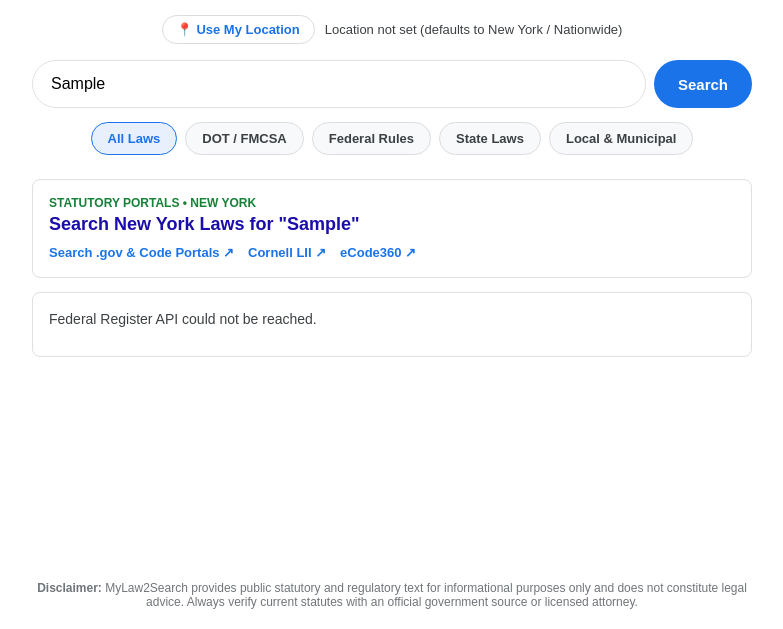
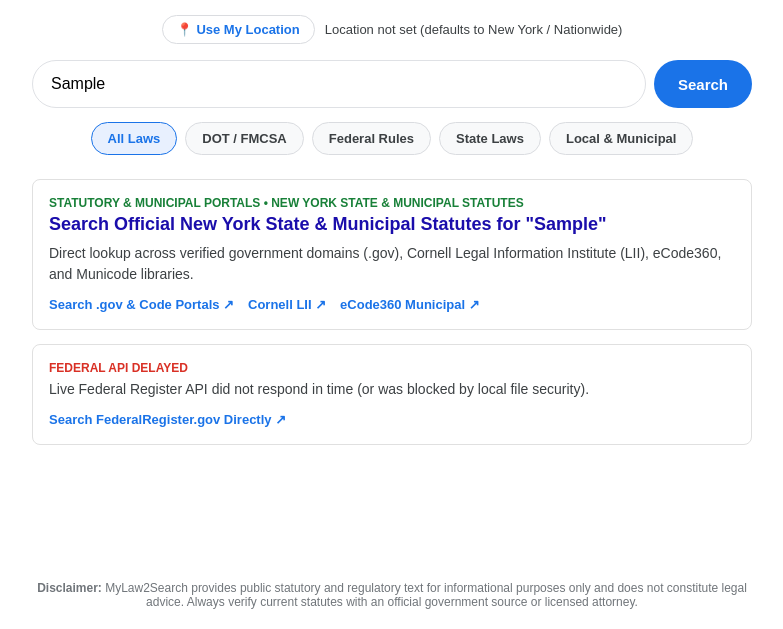
Before and after one commit to DuckieQuack/MyLaw2Search, a plain HTML site: page index.html in a window 1280 px wide. Both pictures are taken after typing "Sample" into the empty fields and a click on the button "Search". Shown: the part 171-800 px from the top of the page, without its empty margins (248-1031 px from the left). Drawn offline with Linux system fonts and the light colour scheme.

Commit message:
Refactor index.html for improved structure and clarity

```diff
--- a/index.html
+++ b/index.html
@@ -152,61 +152,97 @@
       if (isSearching) return;
       const query = document.getElementById('searchInput').value.trim();
       const resultsDiv = document.getElementById('results');
+      const searchBtn = document.getElementById('searchBtn');
       if (!query) return;
 
       isSearching = true;
+      searchBtn.disabled = true;
+
       const billsBox = document.getElementById('recentBillsBox');
       if (billsBox) billsBox.style.display = 'none';
-      resultsDiv.innerHTML = '<p style="color:#5f6368;">Searching...</p>';
 
       const stateName = userState || 'New York';
       const cityName = userCity || '';
-      let htmlOut = '';
+      let instantHtml = '';
 
+      // 1. Render State & Local cards IMMEDIATELY (never waits on network)
       if (currentFilter === 'all' || currentFilter === 'state' || currentFilter === 'local') {
-        const scope = (currentFilter === 'local' && cityName) ? (cityName + ', ' + stateName) : stateName;
+        const scope = (currentFilter === 'local' && cityName)
+          ? (cityName + ', ' + stateName + ' Municipal Code')
+          : (stateName + ' State & Municipal Statutes');
+
         const govQ = (currentFilter === 'local' && cityName ? cityName + ' ' : '') +
           stateName + ' statute OR code "' + query + '" (site:.gov OR site:municode.com OR site:ecode360.com OR site:law.cornell.edu)';
-        htmlOut +=
+        const googleSearchUrl = 'https://google.com' + encodeURIComponent(govQ);
+        const cornellUrl = 'https://cornell.edu' + encodeURIComponent(stateName + ' ' + query);
+        const ecodeUrl = 'https://ecode360.com' + encodeURIComponent((cityName ? cityName + ' ' : '') + query);
+
+        instantHtml +=
           '<div class="card">' +
-            '<div class="card-meta">STATUTORY PORTALS • ' + escapeHTML(scope.toUpperCase()) + '</div>' +
-            '<div class="card-title">Search ' + escapeHTML(scope) + ' Laws for "' + escapeHTML(query) + '"</div>' +
-            '<a href="https://google.com' + encodeURIComponent(govQ) + '" target="_blank" rel="noopener">Search .gov & Code Portals ↗</a>' +
-            '<a href="https://cornell.edu' + encodeURIComponent(stateName + ' ' + query) + '" target="_blank" rel="noopener">Cornell LII ↗</a>' +
-            '<a href="https://ecode360.com' + encodeURIComponent((cityName ? cityName + ' ' : '') + query) + '" target="_blank" rel="noopener">eCode360 ↗</a>' +
+            '<div class="card-meta">STATUTORY & MUNICIPAL PORTALS • ' + escapeHTML(scope.toUpperCase()) + '</div>' +
+            '<div class="card-title">Search Official ' + escapeHTML(scope) + ' for "' + escapeHTML(query) + '"</div>' +
+            '<div class="card-text">Direct lookup across verified government domains (.gov), Cornell Legal Information Institute (LII), eCode360, and Municode libraries.</div>' +
+            '<a href="' + googleSearchUrl + '" target="_blank" rel="noopener">Search .gov & Code Portals ↗</a>' +
+            '<a href="' + cornellUrl + '" target="_blank" rel="noopener">Cornell LII ↗</a>' +
+            '<a href="' + ecodeUrl + '" target="_blank" rel="noopener">eCode360 Municipal ↗</a>' +
           '</div>';
       }
 
-      if (currentFilter === 'all' || currentFilter === 'federal' || currentFilter === 'dot') {
+      // Show instant results right away + a loading indicator for Federal results
+      const needsFederal = (currentFilter === 'all' || currentFilter === 'federal' || currentFilter === 'dot');
+      resultsDiv.innerHTML = instantHtml + (needsFederal ? '<div id="fedStatus" style="color:#5f6368; font-size:13px; padding:8px 0;">Checking Federal Register...</div>' : '');
+
+      // 2. Fetch Federal Register separately so a timeout never erases State/Local cards
+      if (needsFederal) {
         try {
           let apiUrl = 'https://federalregister.gov' +
-            encodeURIComponent('[term]') + '=' + encodeURIComponent(query) + '&per_page=5';
+            encodeURIComponent('[term]') + '=' + encodeURIComponent(query) + '&per_page=8';
+
           if (currentFilter === 'dot') {
-            apiUrl += '&conditions' + encodeURIComponent('[agencies][]') + '=transportation-department';
+            apiUrl += '&conditions' + encodeURIComponent('[agencies][]') + '=transportation-department' +
+                      '&conditions' + encodeURIComponent('[agencies][]') + '=federal-motor-carrier-safety-administration';
           }
-          const res = await fetch(apiUrl);
-          const data = await res.json();
+
+          const data = await fetchWithTimeout(apiUrl, 8000);
+          const fedStatus = document.getElementById('fedStatus');
+          if (fedStatus) fedStatus.remove();
+
           if (data.results && data.results.length > 0) {
-            htmlOut += data.results.map(item =>
-              '<div class="card">' +
-                '<div class="card-meta">' + escapeHTML(item.type || 'FEDERAL').toUpperCase() + ' • ' + escapeHTML(item.publication_date || '') + '</div>' +
-                '<div class="card-title">' + escapeHTML(item.title) + '</div>' +
-                '<div class="card-text">' + escapeHTML(item.abstract || 'Click below to view full document.') + '</div>' +
-                '<a href="' + escapeHTML(item.html_url) + '" target="_blank" rel="noopener">Read Full Text ↗</a>' +
-              '</div>'
-            ).join('');
+            const fedHtml = data.results.map(item => {
+              const agencies = (item.agencies || []).map(a => a.name).filter(Boolean).join(', ') || 'Federal Agency';
+              const snippet = item.abstract || item.excerpts || 'Official Federal Register document. Click below to view full text.';
+              return (
+                '<div class="card">' +
+                  '<div class="card-meta">' + escapeHTML(item.type || 'FEDERAL DOCUMENT').toUpperCase() + ' • ' + escapeHTML(agencies) + ' • ' + escapeHTML(item.publication_date || '') + '</div>' +
+                  '<div class="card-title">' + escapeHTML(item.title) + '</div>' +
+                  '<div class="card-text">' + escapeHTML(snippet) + '</div>' +
+                  '<a href="' + escapeHTML(item.html_url) + '" target="_blank" rel="noopener">Read Full Text ↗</a>' +
+                  (item.pdf_url ? '<a href="' + escapeHTML(item.pdf_url) + '" target="_blank" rel="noopener">Official PDF ↗</a>' : '') +
+                '</div>'
+              );
+            }).join('');
+            resultsDiv.insertAdjacentHTML('beforeend', fedHtml);
+          } else {
+            resultsDiv.insertAdjacentHTML('beforeend', '<div class="card"><div class="card-text">No matching Federal Register documents found for "<strong>' + escapeHTML(query) + '</strong>".</div></div>');
           }
-        } catch (e) {
-          htmlOut += '<div class="card"><div class="card-text">Federal Register API could not be reached.</div></div>';
+        } catch (err) {
+          const fedStatus = document.getElementById('fedStatus');
+          if (fedStatus) fedStatus.remove();
+          const frSearchUrl = 'https://federalregister.gov' + encodeURIComponent(query);
+          resultsDiv.insertAdjacentHTML('beforeend',
+            '<div class="card">' +
+              '<div class="card-meta" style="color:#d93025;">FEDERAL API DELAYED</div>' +
+              '<div class="card-text">Live Federal Register API did not respond in time (or was blocked by local file security).</div>' +
+              '<a href="' + frSearchUrl + '" target="_blank" rel="noopener">Search FederalRegister.gov Directly ↗</a>' +
+            '</div>'
+          );
         }
       }
 
-      resultsDiv.innerHTML = htmlOut || '<div class="card"><div class="card-text">No results found.</div></div>';
       isSearching = false;
+      searchBtn.disabled = false;
     }
 
-    document.getElementById('recentBillsList').innerHTML =
-      '<button class="loc-btn" onclick="loadRecentBills()">Load Last 30 Days of Federal Actions</button>';
   </script>
 </body>
 </html>
```
